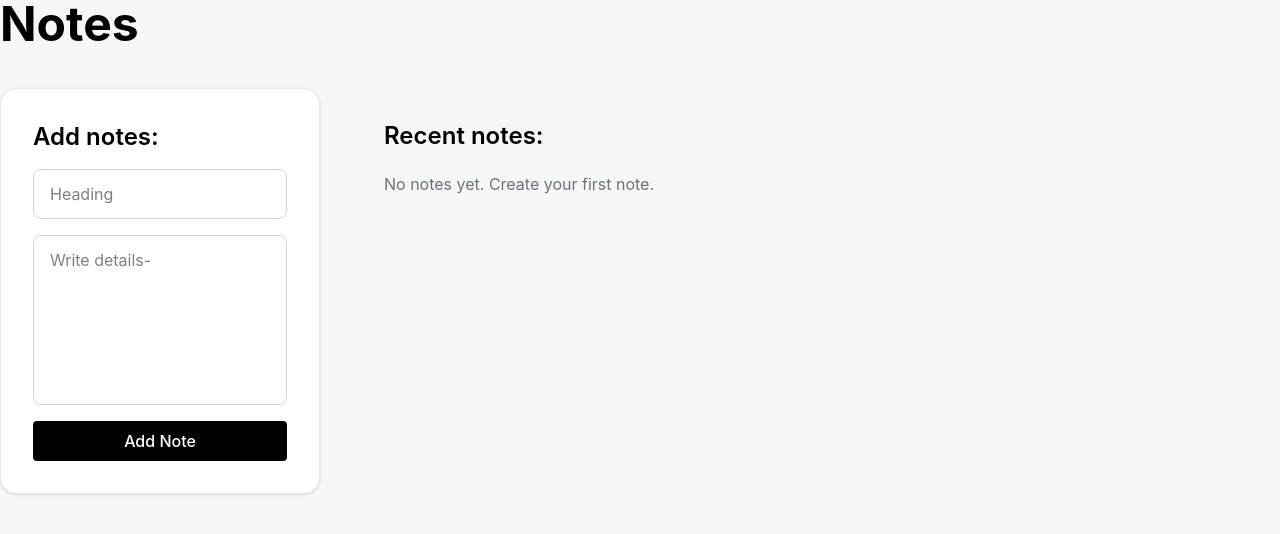
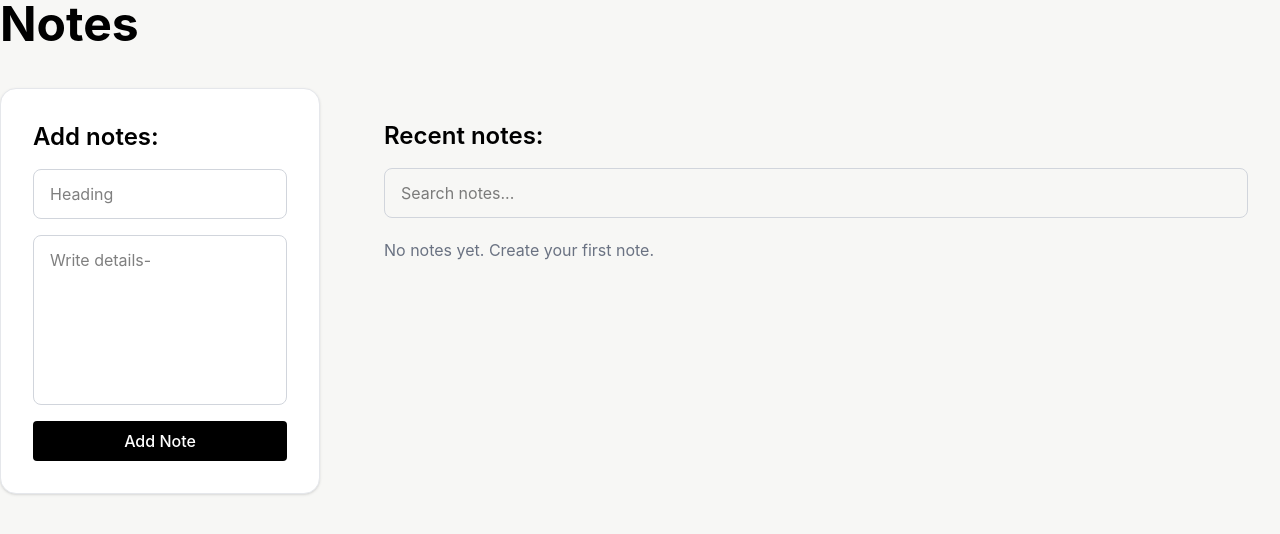
Before and after one commit to nawajish-k/react-notes-app, a React (Vite) app: page / in a window 1280 px wide. Shown: the top 534 px of the page. Built offline with nearby package versions, Linux system fonts and the light colour scheme.

Commit message:
feat: add note search functionality

```diff
--- a/src/App.jsx
+++ b/src/App.jsx
@@ -7,6 +7,7 @@ const App = () => {
   const [details, setDetails] = useState("");
   const [tasks, setTasks] = useState([]);
   const [editIndex, setEditIndex] = useState(null);
+  const [search, setSearch] = useState("");
 
   const submitHandler = (e) => {
     e.preventDefault();
@@ -54,6 +55,13 @@ const App = () => {
     localStorage.setItem("tasks", JSON.stringify(tasks));
   }, [tasks]);
 
+  const filteredTasks = tasks.filter((note) => {
+    return (
+      note.title.toLowerCase().includes(search.toLowerCase()) ||
+      note.details.toLowerCase().includes(search.toLowerCase())
+    );
+  });
+
   return (
     <div className="min-h-screen bg-[#f7f7f5] text-black">
       <div className="max-w-7xl mx-auto">
@@ -92,19 +100,31 @@ const App = () => {
 
             <button
               type="submit"
-            className="w-full active:scale-95 bg-black text-white hover:bg-gray-800 font-medium px-5 py-2 rounded outline-none">
+              className="w-full active:scale-95 bg-black text-white hover:bg-gray-800 font-medium px-5 py-2 rounded outline-none"
+            >
               {editIndex === null ? "Add Note" : "Save Changes"}
             </button>
           </form>
           <div className="p-8">
             <h2 className="text-2xl font-semibold">Recent notes:</h2>
+            <input
+              type="text"
+              placeholder="Search notes..."
+              value={search}
+              onChange={(e) => {
+                setSearch(e.target.value);
+              }}
+              className="mt-4 w-full rounded-lg border border-gray-300 px-4 py-3 outline-none focus:border-blue-300 focus:ring-2 focus:ring-blue-100"
+            />
             <div className="flex flex-wrap items-start justify-start gap-5 mt-5 overflow-auto h-full">
               {tasks.length === 0 ? (
                 <p className="text-gray-500">
                   No notes yet. Create your first note.
                 </p>
+              ) : filteredTasks.length === 0 ? (
+                <p className="text-gray-500">No matching notes found.</p>
               ) : (
-                tasks.map(function (elem, idx) {
+                filteredTasks.map(function (elem, idx) {
                   return (
                     <div
                       key={idx}
@@ -126,7 +146,8 @@ const App = () => {
                             setDetails(elem.details);
                             setEditIndex(idx);
                           }}
-                        className="w-1/2 cursor-pointer active:scale-95 bg-black hover:bg-gray-800 py-1 text-xs rounded font-bold text-white">
+                          className="w-1/2 cursor-pointer active:scale-95 bg-black hover:bg-gray-800 py-1 text-xs rounded font-bold text-white"
+                        >
                           Edit
                         </button>
                         <button
```
Lines whose indentation alone changed are shown as unchanged.
